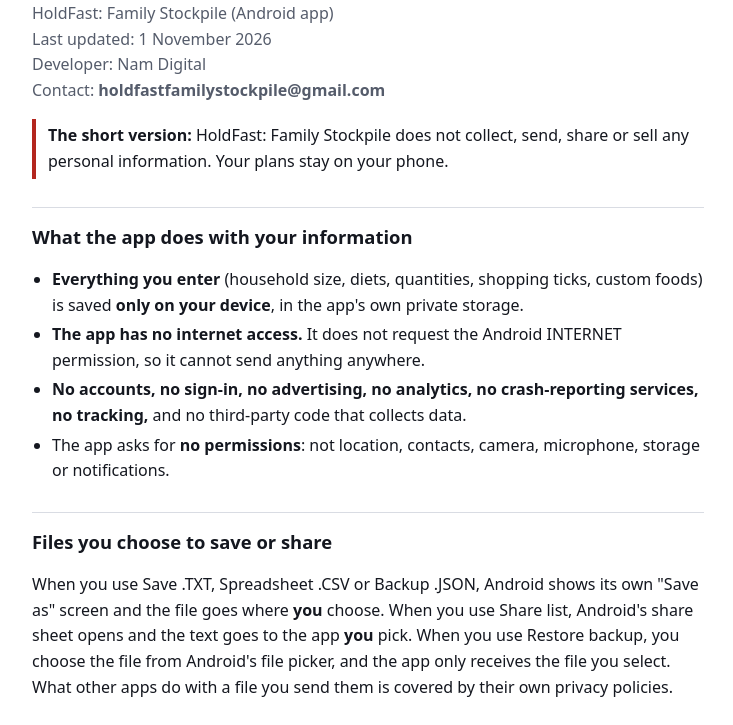
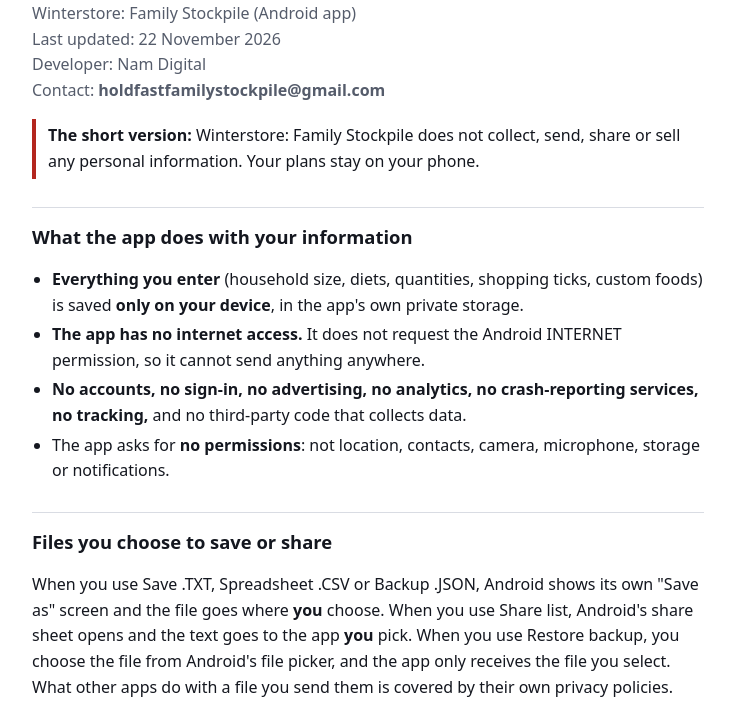
Before and after one commit to Jarkaruss/holdfast-privacy, a plain HTML site: page index.html in a window 1280 px wide. Shown: the part 59-784 px from the top of the page, without its empty margins (272-1005 px from the left). Drawn offline with Linux system fonts and the light colour scheme.

Commit message:
Update privacy policy title and details for Winterstore

```diff
--- a/index.html
+++ b/index.html
@@ -3,7 +3,7 @@
 <head>
 <meta charset="utf-8">
 <meta name="viewport" content="width=device-width, initial-scale=1">
-<title>Privacy Policy: HoldFast: Family Stockpile</title>
+<title>Privacy Policy: Winterstore: Family Stockpile</title>
 <meta name="robots" content="index,follow">
 <style>
   :root { color-scheme: light dark; --bg:#ffffff; --fg:#14171f; --muted:#555c6b; --line:#d9dce3; --accent:#b3261e; }
@@ -21,13 +21,13 @@
 <body>
 <main>
 <h1>Privacy Policy</h1>
-<p class="meta">HoldFast: Family Stockpile (Android app)<br>
-Last updated: 1 November 2026<br>
+<p class="meta">Winterstore: Family Stockpile (Android app)<br>
+Last updated: 22 November 2026<br>
 Developer: Nam Digital<br>
 <!-- BEFORE UPLOADING: replace YOUR-EMAIL-HERE (appears twice) with a contact address you are happy to publish. -->
 Contact: <strong>holdfastfamilystockpile@gmail.com</strong></p>
 
-<p class="short"><strong>The short version:</strong> HoldFast: Family Stockpile does not collect, send, share or sell any personal information.
+<p class="short"><strong>The short version:</strong> Winterstore: Family Stockpile does not collect, send, share or sell any personal information.
 Your plans stay on your phone.</p>
 
 <h2>What the app does with your information</h2>
```
